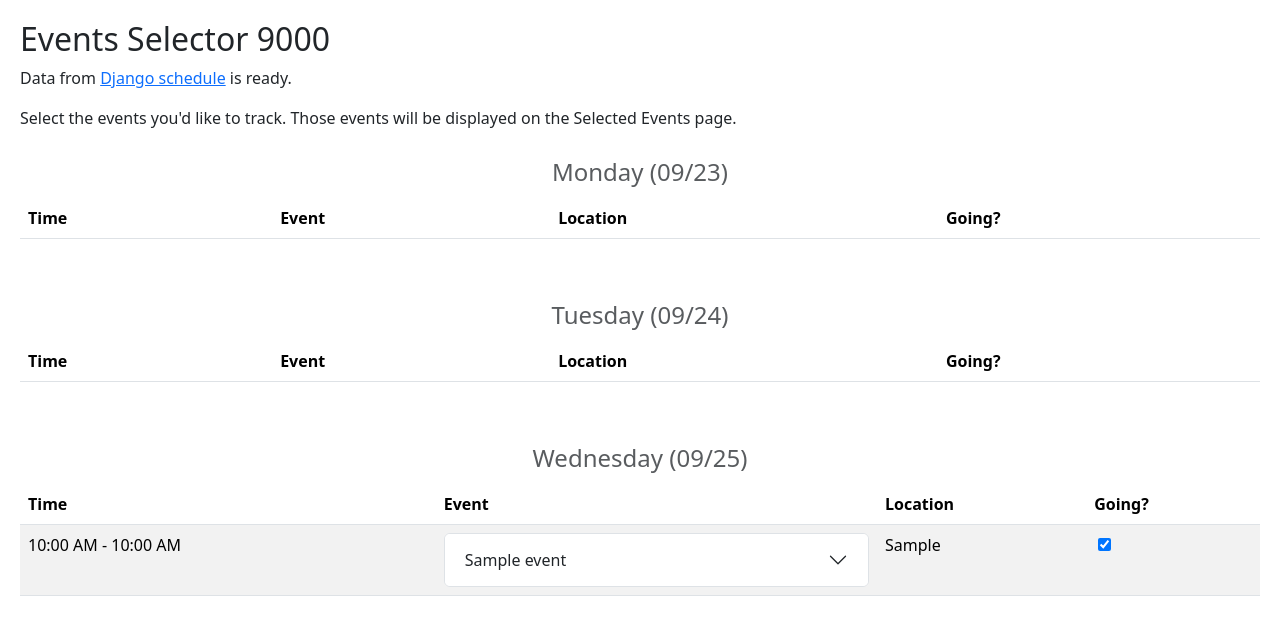
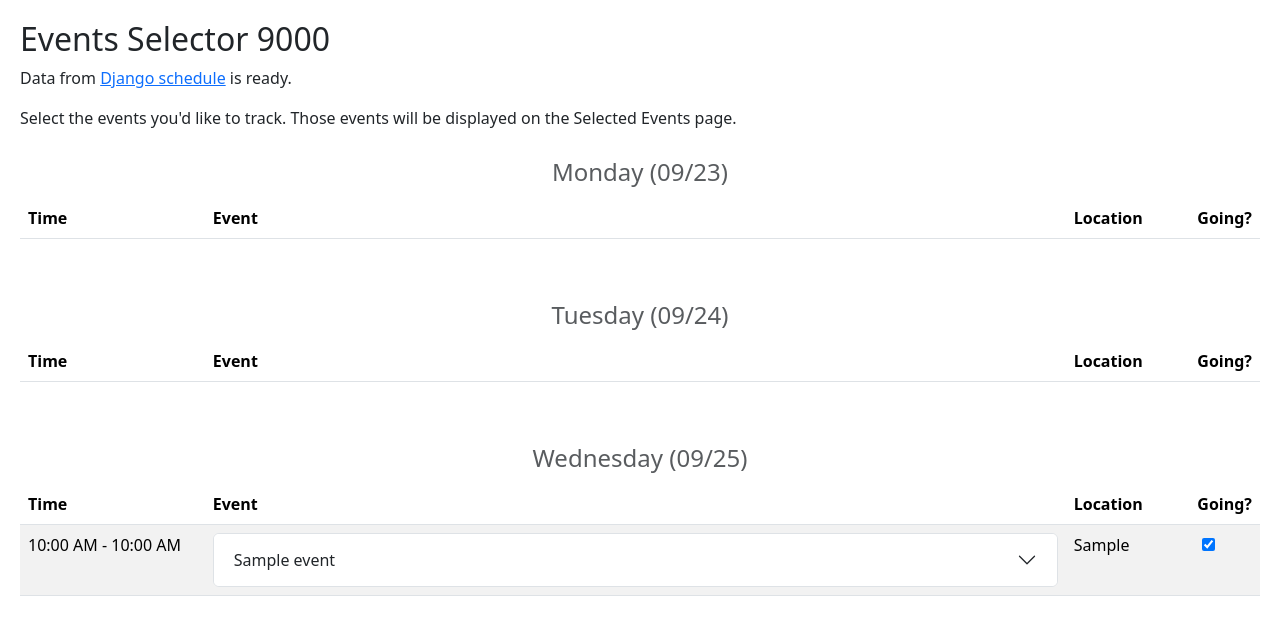
Before and after one commit to amansomething/schedule_maker_9000, a Django app: page /select_events in a window 1280 px wide. Shown: the part 72-707 px from the top of the page. Run offline with Django 4.2, Linux system fonts and the light colour scheme; a user stored in the database is signed in; tables that the repository leaves empty hold one stand-in row (values such as "Sample post"); lists and menus that the app fills with data are empty; parts of the project's set-up code (start-up, migrations or seed data) failed here and were passed over; some libraries are stand-ins or nearby versions.

Commit message:
fix: table resizing when expanding accordion

```diff
--- a/static/css/custom.css
+++ b/static/css/custom.css
@@ -7,7 +7,7 @@ main {
     color: #fff;
 }
 
-nav a.active{
+nav a.active {
     background: #fff;
 }
 
@@ -21,7 +21,23 @@ nav a.active{
     margin-bottom: 50px;
 }
 
-.schedule-table caption{
+.schedule-table caption {
     font-size: 1.5em;
     text-align: center;
 }
+
+table#select-events td:first-of-type, table#select-events th:first-of-type {
+    width: 15%;
+}
+
+table#select-events td:nth-of-type(2), table#select-events th:nth-of-type(2) {
+    width: 70%;
+}
+
+table#select-events td:nth-of-type(3), table#select-events th:nth-of-type(3) {
+    width: 10%;
+}
+
+table#select-events td:last-of-type, table#select-events th:last-of-type {
+    width: 5%;
+}
--- a/templates/schedule_table.html
+++ b/templates/schedule_table.html
@@ -1,5 +1,5 @@
 <div class="accordion" id="{{ eid }}">
-    <table class="table table-striped schedule-table caption-top">
+    <table id="select-events" class="table table-striped schedule-table caption-top">
         <caption>{{ day }}</caption>
         <thead>
         <tr>
```
